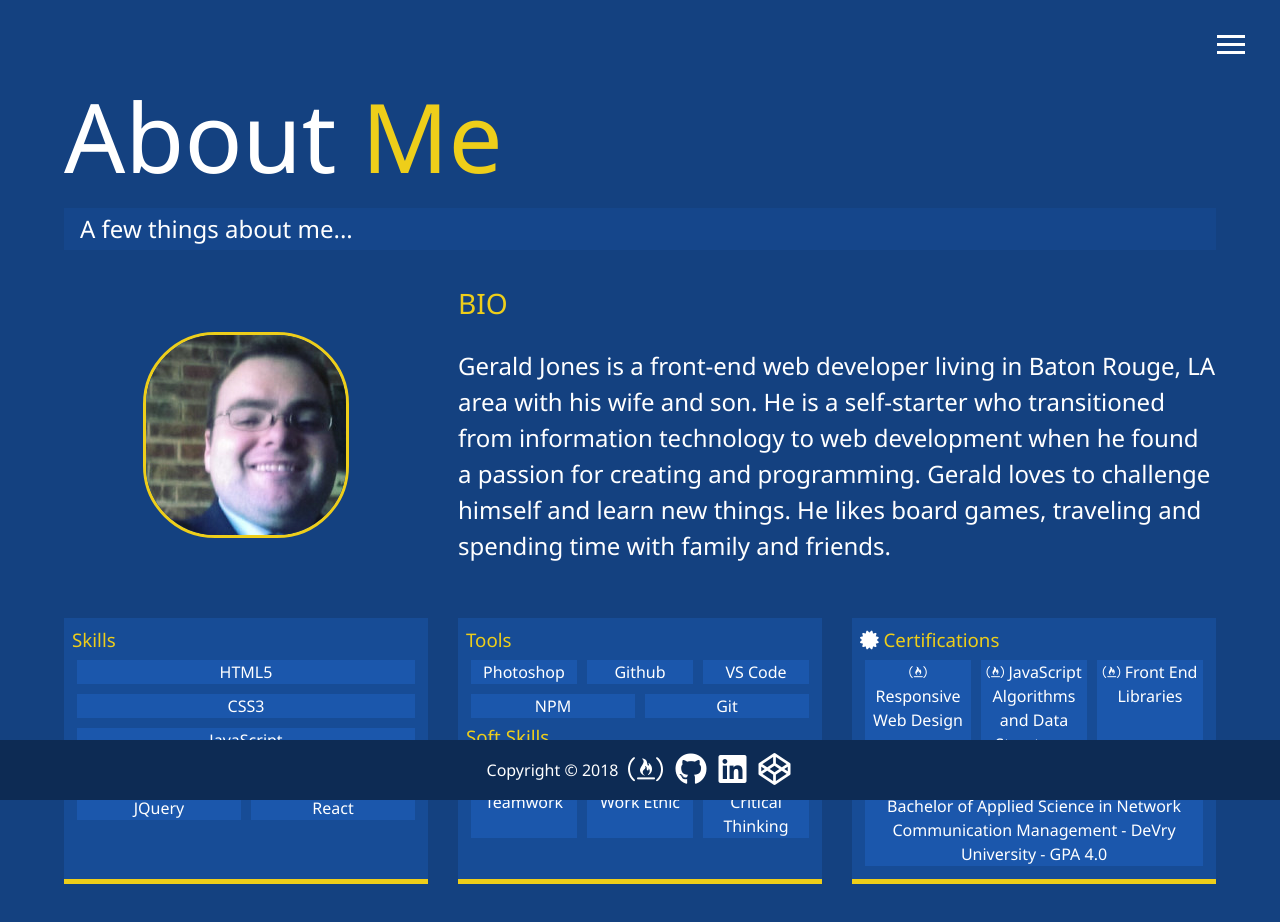
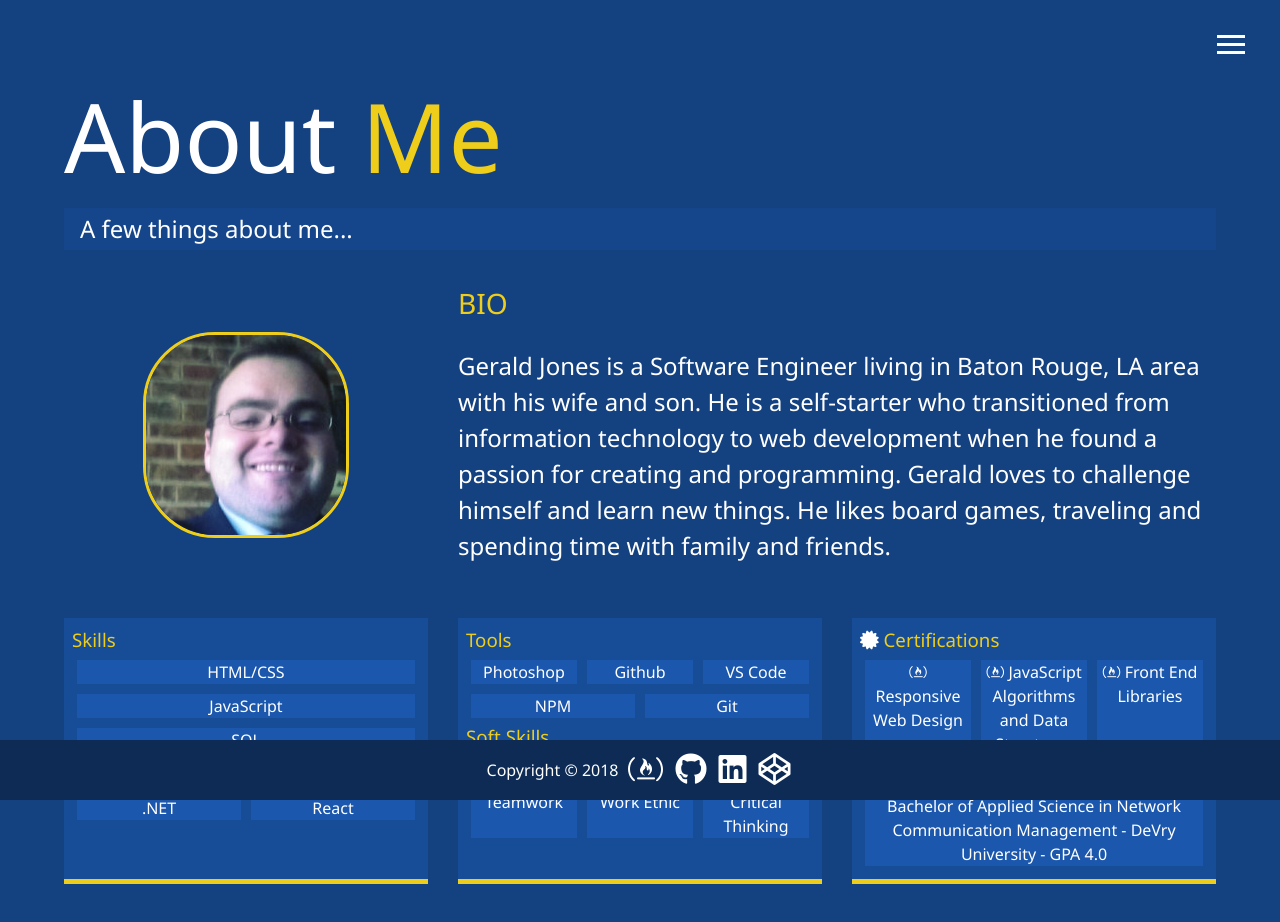
Before and after one commit to znematoadz/portfolio, a plain HTML site: page about.html in a window 1280 px wide. Drawn offline with Linux system fonts and the light colour scheme.

Commit message:
Update about.html

```diff
--- a/about.html
+++ b/about.html
@@ -49,7 +49,7 @@
         <div class="bio">
           <h3 class="text-secondary">BIO</h3>
           <p>
-            Gerald Jones is a front-end web developer living in Baton Rouge, LA area
+            Gerald Jones is a Software Engineer living in Baton Rouge, LA area
             with his wife and son. He is a self-starter who transitioned from
             information technology to web development when he found a passion
             for creating and programming. Gerald loves to challenge himself and
@@ -59,13 +59,13 @@
         <div class="job job-1">
           <h3 class="text-secondary">Skills</h3>
           <ul class="skills">
-            <li class="core">HTML5</li>
-            <li class="core">CSS3</li>
+            <li class="core">HTML/CSS</li>
             <li class="core">JavaScript</li>
-            <li>ES6</li>
-            <li>Sass</li>
-            <li>Bootstrap</li>
-            <li>JQuery</li>
+            <li class="core">SQL</li>
+            <li>C#</li>
+            <li>Asp.net</li>
+            <li>SSRS/SSIS</li>
+            <li>.NET</li>
             <li>React</li>
           </ul>
         </div>
```
